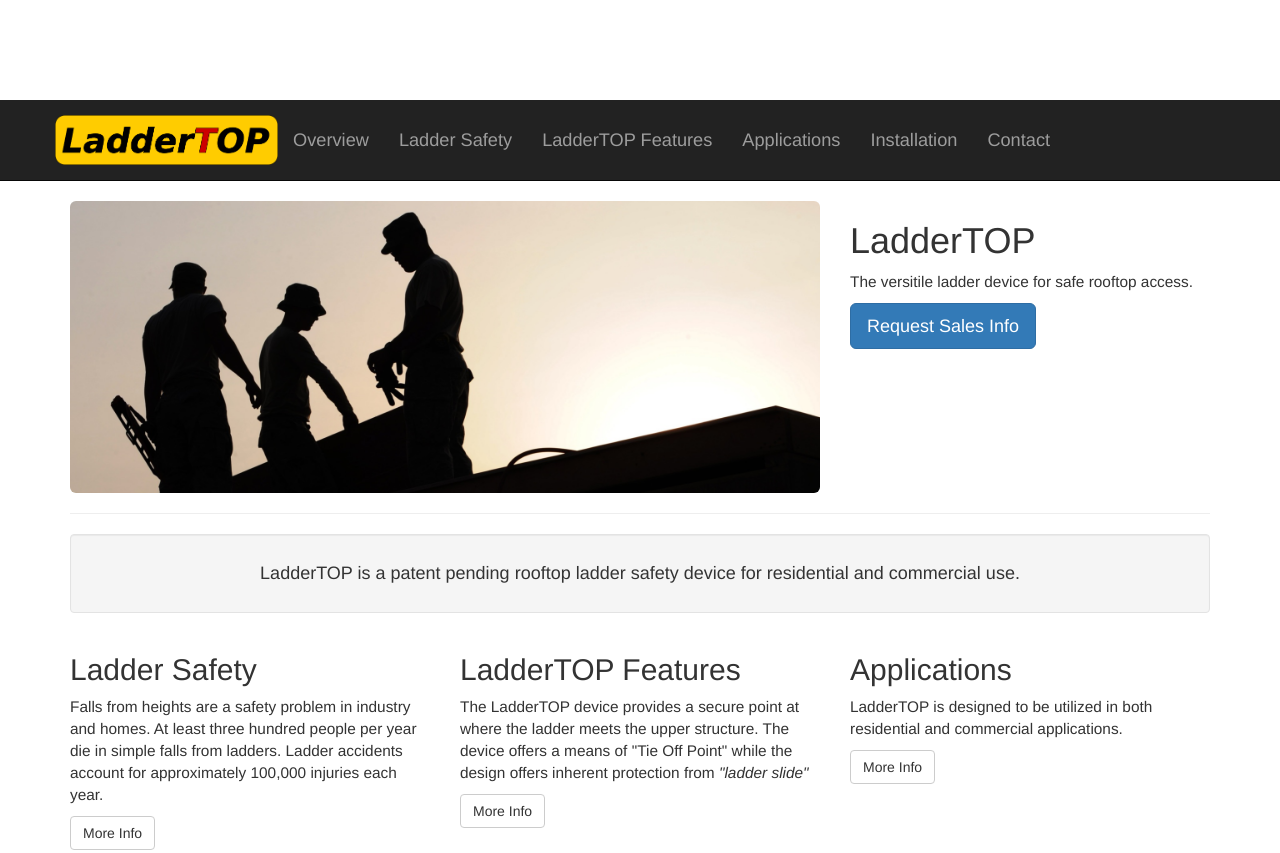
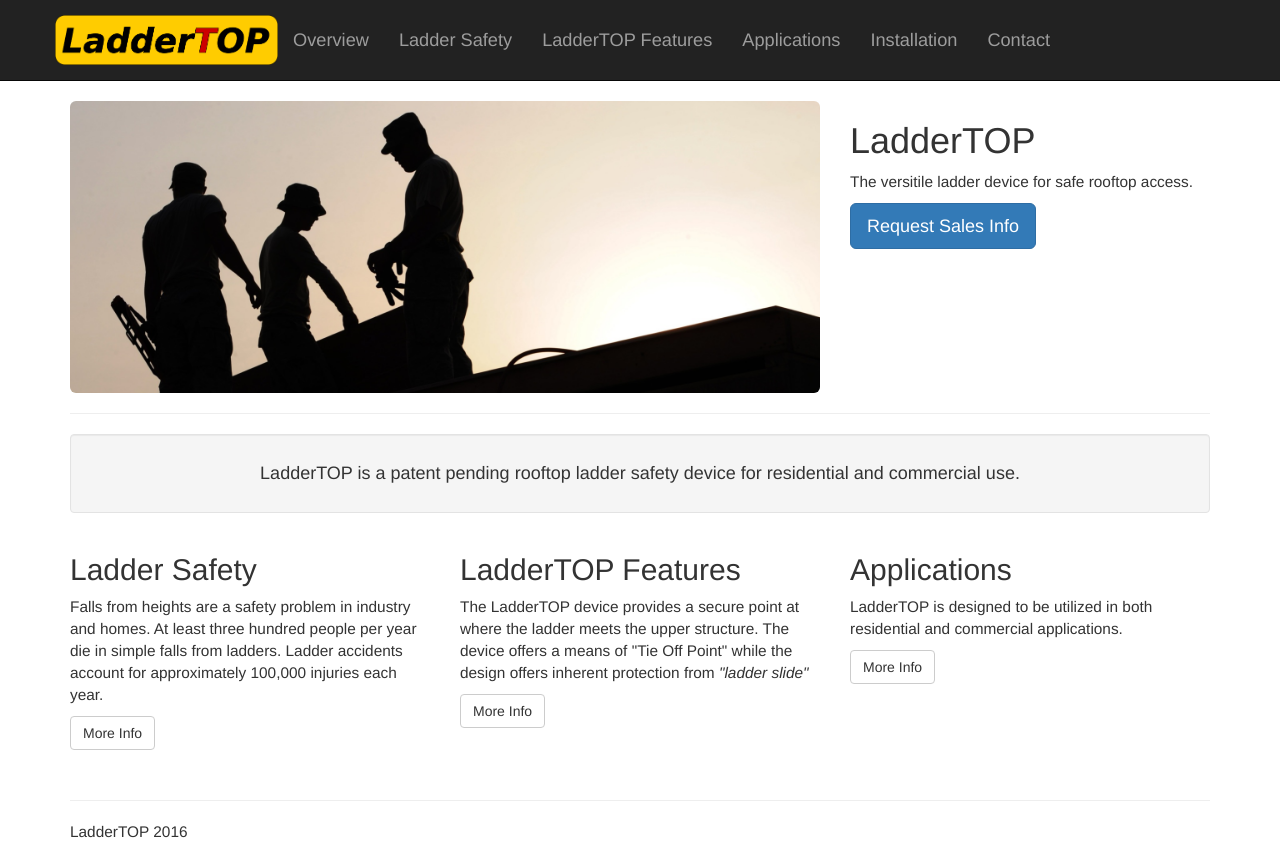
Before and after one commit to adichiara/laddertop, a plain HTML site: page index.html in a window 1280 px wide. Shown: the top 853 px of the page. Drawn offline with Linux system fonts and the light colour scheme.

Commit message:
fixed navbar padding

```diff
--- a/css/small-business.css
+++ b/css/small-business.css
@@ -4,10 +4,11 @@
  * Licensed under MIT (https://github.com/BlackrockDigital/startbootstrap/blob/gh-pages/LICENSE)
  */
 
+/*
 body {
-    padding-top: 70px; /* Required padding for .navbar-fixed-top. Change if height of navigation changes. */
+    padding-top: 70px; // Required padding for .navbar-fixed-top. Change if height of navigation changes.
 }
-
+*/
 
 .navbar-fixed-top .nav {
     padding: 15px 0;
@@ -30,9 +31,12 @@
 }
 
 @media(min-width:768px) {
+
+	/*
     body {
-        padding-top: 100px; /* Required padding for .navbar-fixed-top. Change if height of navigation changes. */
+        padding-top: 100px; /* Required padding for .navbar-fixed-top. Change if height of navigation changes.
     }
+	*/
 
     .navbar-static-top .navbar-brand {
         padding: 15px 0;
```
